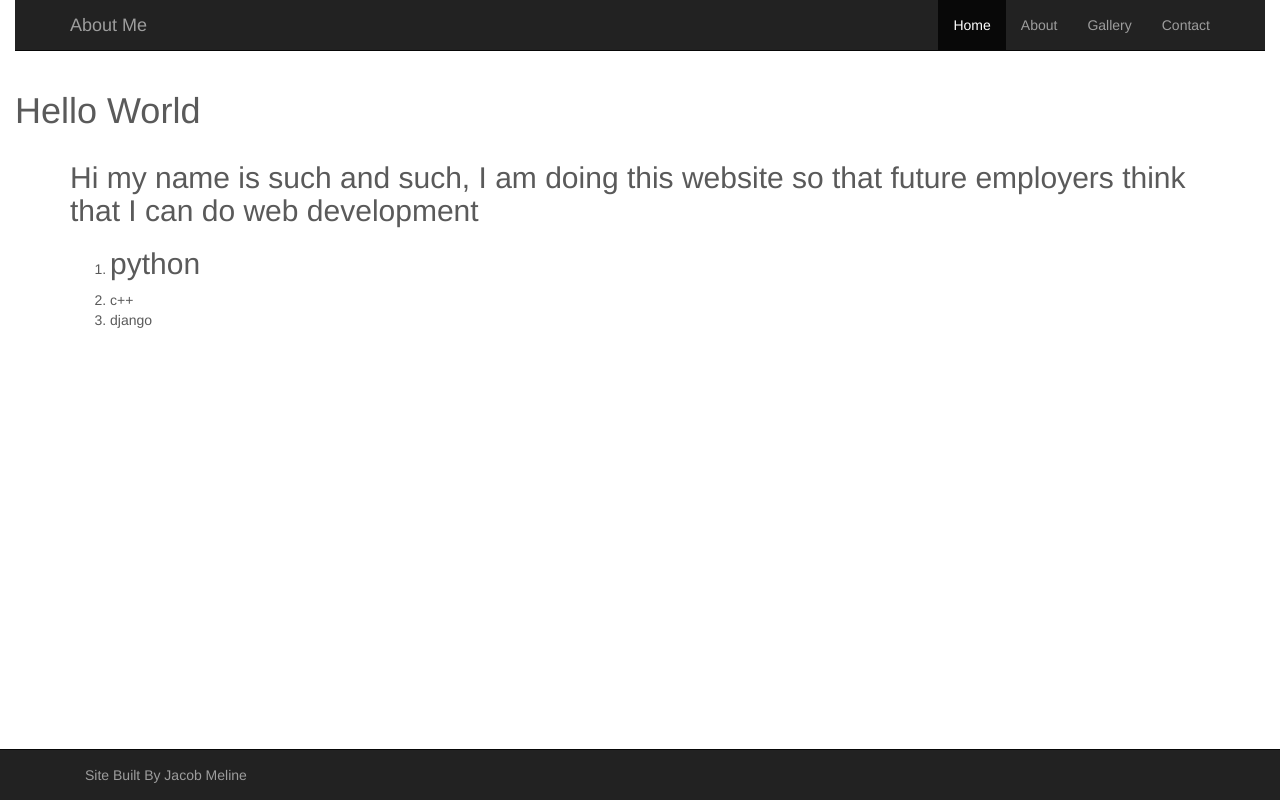
After one commit to jmeline/beautiful_historia, a Django app: page /about/ in a window 1280 px wide. The commit adds this page. Run offline with Django 3.2, Linux system fonts and the light colour scheme; some libraries are stand-ins or nearby versions.

Commit message:
Updating website to have an About

```diff
--- /dev/null
+++ b/article/templates/about.html
@@ -0,0 +1,23 @@
+{% extends "base.html" %}
+
+{% load static %}
+
+
+{% block title %} About {% endblock %}
+
+{% block sitename %} About Me {% endblock %}
+
+{% block content %}
+    <h1>Hello World</h1>
+
+    <div class="container">
+        <h2>Hi my name is such and such, I am doing this website so that future employers think that I can do web
+            development</h2>
+        <ol>
+            <li><h2>python</h2></li>
+            <li>c++</li>
+            <li>django</li>
+        </ol>
+    </div>
+
+{% endblock content %}
--- /dev/null
+++ b/article/templates/base.html
@@ -0,0 +1,91 @@
+<!DOCTYPE html>
+{% load staticfiles %}
+
+<html>
+<head lang="en">
+    <title>{% block title %} My Base Template {% endblock %}</title>
+    <meta charset="UTF-8"/>
+    <meta name="viewport" content="width=device-width, initial-scale=1.0">
+    <meta name="description" content="">
+    <meta name="author" content="">
+
+    <link rel="stylesheet" type="text/css" href="{% static 'assets/css/bootstrap.css' %}">
+    <link rel="stylesheet" type="text/css" href="{% static 'assets/css/bootstrap-modal-carousel.css' %}">
+
+    <!-- Custom StyleSheet -->
+    <link rel="stylesheet" type="text/css" href="{% static 'assets/css/default.css' %}">
+
+
+</head>
+
+<body>
+<!-- NAVBAR
+================================================== -->
+<div class="container-fluid">
+    <div class="navbar navbar-inverse navbar-static-top navbar" role="navigation">
+        <div class="container">
+            <div class="navbar-header">
+                <a href="" class="navbar-brand"> {% block sitename %} My Site! {% endblock %} </a>
+                <button class="navbar-toggle" data-toggle="collapse" data-target="#navbar" aria-expanded="false"
+                        aria-controls="navbar">
+                    <span class="sr-only">Toggle navigation</span>
+                    <span class="icon-bar"></span>
+                    <span class="icon-bar"></span>
+                    <span class="icon-bar"></span>
+                </button>
+            </div>
+
+            <div id="navbar" class="collapse navbar-collapse">
+                <ul class="nav navbar-nav navbar-right">
+                    <li class="active"><a href="/"> Home </a></li>
+                    <li><a href="/about"> About </a></li>
+                    <li><a href="/gallery"> Gallery </a></li>
+                    <li><a href="/contact"> Contact </a></li>
+                </ul>
+            </div>
+        </div>
+    </div>
+</div>
+
+<div class="container-fluid">
+    {% block content %}
+
+
+    {% endblock %}
+</div>
+<!-- START THE FEATURETTES -->
+
+{#<hr class="featurette-divider">#}
+{#<div class="row featurette">#}
+{#    <div class="col-mid-8">#}
+{#        <h2 class="featurette-heading">#}
+{#            About the Artist#}
+{#        </h2>#}
+{#        <p class="lead">#}
+{#            This area is all about me!#}
+{#        </p>#}
+{#    </div>#}
+{#</div>#}
+<!--
+    <div id="nav">
+{#        {% block sidebar %}#}
+{#        <a href="/articles/">Articles</a><br>#}
+{#        <a href="/admin/">Admin</a><br>#}
+{#        {% endblock %}#}
+    </div>
+    -->
+
+
+<div class="navbar navbar-default navbar-inverse navbar-fixed-bottom">
+    <div class="container">
+        <p class="navbar-text pull-center">Site Built By Jacob Meline</p>
+    </div>
+</div>
+
+
+<script src="http://code.jquery.com/jquery-1.11.0.min.js"></script>
+<script src="{% static 'assets/js/bootstrap.js' %}"></script>
+<script src="{% static 'assets/js/carousel-fit.js' %}"></script/>
+
+</body>
+</html>
--- a/article/urls.py
+++ b/article/urls.py
@@ -1,13 +1,20 @@
 __author__ = 'jmeline'
+from django.contrib import admin
 
-from django.conf.urls import patterns, url
+from django.conf.urls import patterns, url, include
 
 from article import views
 
 urlpatterns = patterns("",
                     ## Tutorial 4 Advanced urls/views
-                    url(r'^$', views.articles, name='home'),
+                    # url(r'^$', views.articles, name='home'),
+                    url(r'^$', views.index, name='index'),
+                    url(r'^about/', views.about, name='about'),
                     url(r'^get/(?P<article_id>\d+)/$', views.article, name='article'),
+                    (r'^admin/', include(admin.site.urls)),
+
+
+
 )
 
 ## Tutorial 3 urls/views
--- a/article/views.py
+++ b/article/views.py
@@ -14,6 +14,12 @@ def articles(request):
 def article(request, article_id=1):
     return render_to_response('article.html',
                               {'article': Article.objects.get(id=article_id)})
+
+def index(request):
+    return render_to_response('index.html')
+
+def about(request):
+    return render_to_response('about.html')
 
 '''
 def hello(request):
--- a/django_test/urls.py
+++ b/django_test/urls.py
@@ -8,4 +8,7 @@ urlpatterns = patterns('',
 
     (r'^admin/', include(admin.site.urls)),
     (r'^articles/', include('article.urls')),
+    (r'^articles/', include('article.urls')),
+
+
 )
--- a/static/css/default.css
+++ b/static/css/default.css
@@ -112,6 +112,10 @@ body {
   }
 }
 
+/*.navbar-fixed-bottom {*/
+  /*position: relative;*/
+  /*z-index: 1030;*/
+/*}*/
 
 @media (min-width: 992px) {
   .featurette-heading {
```
Also changed, not shown: article/templates/index.html (added, +58 -0 lines), django_test/settings.py (+5 -4 lines), django_test/templates/base.html (deleted, +0 -131 lines).
